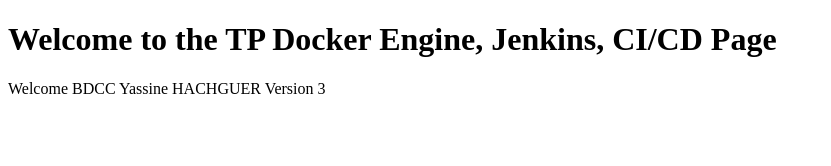
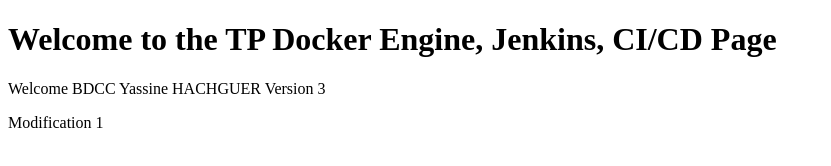
Before and after one commit to YassineHachguer/Projet-CI-CD, a plain HTML site: page index.html in a window 1280 px wide. Shown: the whole page, without its empty margins (0-831 px from the left). Drawn offline with Linux system fonts and the light colour scheme.

Commit message:
V3 Modification 1

```diff
--- a/index.html
+++ b/index.html
@@ -8,4 +8,5 @@
 <body>
     <h1>Welcome to the TP Docker Engine, Jenkins, CI/CD Page</h1>
     <p>Welcome BDCC Yassine HACHGUER Version 3</p>
+    <p>Modification 1</p>
 </html>
```
